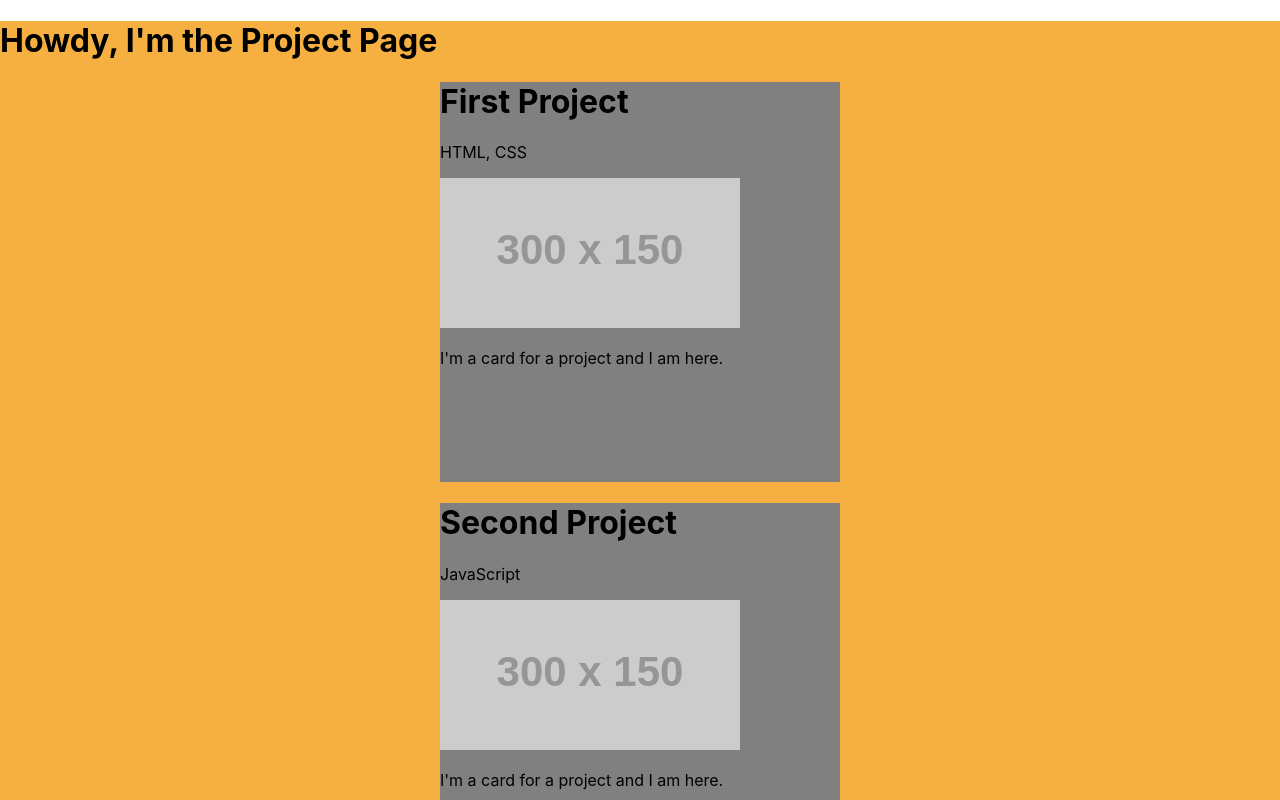
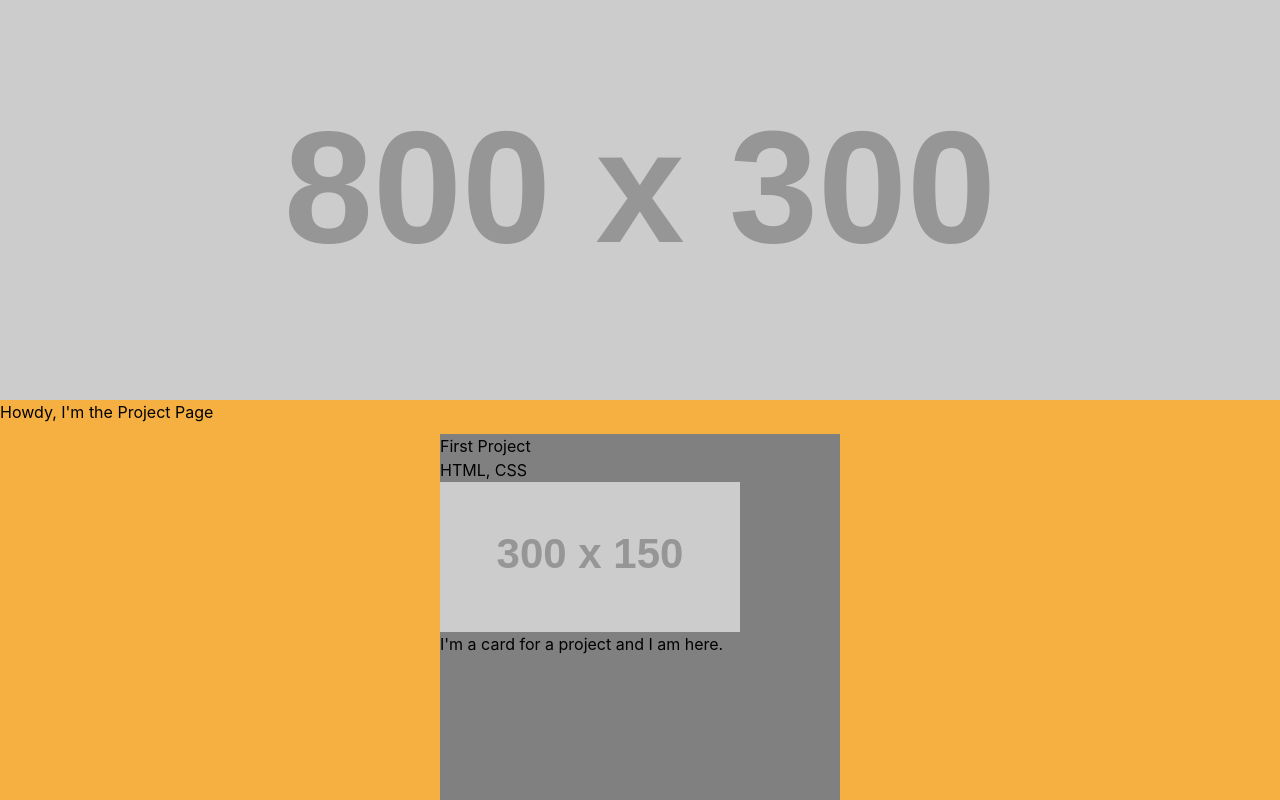
Before and after one commit to brett-ranieri/web-port-react, a React (Create React App) app: page / in a window 1280 px wide. Shown: the top 800 px of the page. Built offline with nearby package versions, Linux system fonts and the light colour scheme.

Commit message:
add/configure tailwind

```diff
--- a/package.json
+++ b/package.json
@@ -35,5 +35,10 @@
       "last 1 firefox version",
       "last 1 safari version"
     ]
+  },
+  "devDependencies": {
+    "autoprefixer": "^10.4.14",
+    "postcss": "^8.4.23",
+    "tailwindcss": "^3.3.2"
   }
 }
--- /dev/null
+++ b/postcss.config.js
@@ -0,0 +1,6 @@
+module.exports = {
+  plugins: {
+    tailwindcss: {},
+    autoprefixer: {},
+  },
+}
--- a/src/App.js
+++ b/src/App.js
@@ -7,8 +7,13 @@ function App() {
 	return (
 		// <FullPageScroll />
 		<div>
+			<img
+				src='https://placehold.co/800x300'
+				alt='placeholder'
+				className='w-full h-[400px] object-cover'
+			/>
 			<ProjectPage />
-			<AboutPage />
+			{/* <AboutPage /> */}
 		</div>
 	);
 }
--- /dev/null
+++ b/tailwind.config.js
@@ -0,0 +1,8 @@
+/** @type {import('tailwindcss').Config} */
+module.exports = {
+	content: ["./src/**/*.{js,jsx,ts,tsx}"],
+	theme: {
+		extend: {},
+	},
+	plugins: [],
+};
```
Also changed, not shown: src/index.css (+10 -8 lines), 1 other file (tests, documents, lock files or other folders).
